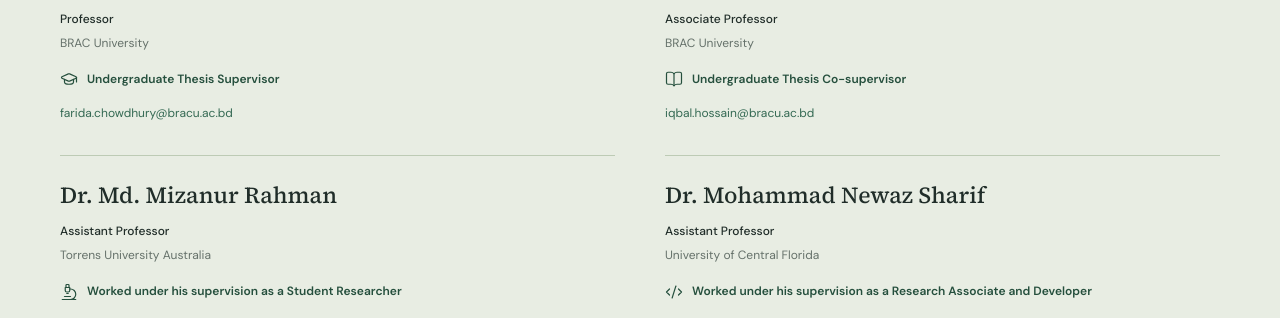
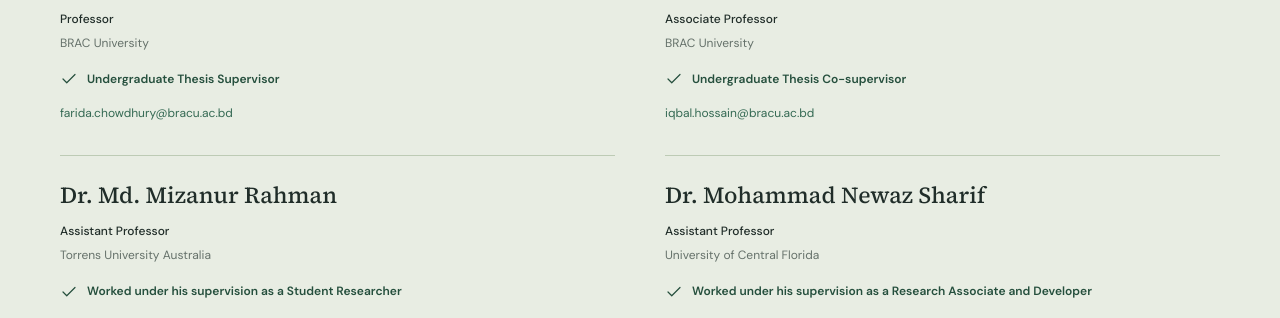
Before and after one commit to MeherazChayan/Chayan, a React (Vite) app: page / in a window 1280 px wide. Shown: the part 11677-11995 px from the top of the page. Built offline with nearby package versions, Linux system fonts and the light colour scheme.

Commit message:
Use checkmarks for referee relationships

```diff
--- a/src/App.tsx
+++ b/src/App.tsx
@@ -1,5 +1,5 @@
 import { useEffect, useState } from 'react';
-import { ArrowUpRight, BadgeCheck, BookOpen, BrainCircuit, BriefcaseBusiness, ChevronDown, CircuitBoard, Code2, CodeXml as Github, ContactRound, Cpu, Download, ExternalLink, FolderKanban, GraduationCap, Laptop, LibraryBig, MapPin, Menu, Microscope, SlidersHorizontal, Trophy, X } from 'lucide-react';
+import { ArrowUpRight, BadgeCheck, BookOpen, BrainCircuit, BriefcaseBusiness, Check, ChevronDown, CircuitBoard, CodeXml as Github, ContactRound, Cpu, Download, ExternalLink, FolderKanban, GraduationCap, Laptop, LibraryBig, MapPin, Menu, SlidersHorizontal, Trophy, X } from 'lucide-react';
 import { FaLinkedin } from 'react-icons/fa';
 import { FcGoogle } from 'react-icons/fc';
 import { MdEmail } from 'react-icons/md';
@@ -46,7 +46,7 @@ export default function App(){
 
       <section id="certifications" data-nav="Certifications" className="section wrap"><SectionHead eyebrow="Certificates and Languages" title="Certificates and Languages"/><div className="credentials"><div><span className="eyebrow">Certificates</span>{certifications.map(c=><p className="certificate-item" key={c}><span className="certificate-logo"><CertificateLogo certificate={c}/></span>{c}</p>)}</div><div><span className="eyebrow">Languages</span><p className="language-item"><span className="language-logo bangla-logo" role="img" aria-label="Bangla language">অ</span><span><strong>Bengali</strong><small>Native proficiency</small></span></p><p className="language-item"><span className="language-logo ielts-logo" role="img" aria-label="IELTS">IELTS</span><span><strong>English</strong><small>Professional working proficiency · IELTS Academic overall 7.0</small></span></p></div></div></section>
 
-      <section id="references" data-nav="References" className="section references"><div className="wrap"><SectionHead eyebrow="08 · Academic references" title="Referees" copy="Academic mentors and collaborators across BRAC University, Torrens University Australia, and the University of Central Florida."/><div className="ref-grid">{references.map(([n,d,o,e,r],i)=>{const relationIcons=[<GraduationCap/>,<BookOpen/>,<Microscope/>,<Code2/>];return <article key={n}><h3>{n}</h3><p className="ref-designation">{d}</p><p>{o}</p><div className="ref-relationship">{relationIcons[i]}<span>{r}</span></div>{e?<SafeLink className="ref-email" href={`https://mail.google.com/mail/?view=cm&fs=1&to=${e}`}>{e}</SafeLink>:<span>Contact details available upon request.</span>}</article>})}</div></div></section>
+      <section id="references" data-nav="References" className="section references"><div className="wrap"><SectionHead eyebrow="08 · Academic references" title="Referees" copy="Academic mentors and collaborators across BRAC University, Torrens University Australia, and the University of Central Florida."/><div className="ref-grid">{references.map(([n,d,o,e,r])=><article key={n}><h3>{n}</h3><p className="ref-designation">{d}</p><p>{o}</p><div className="ref-relationship"><Check/><span>{r}</span></div>{e?<SafeLink className="ref-email" href={`https://mail.google.com/mail/?view=cm&fs=1&to=${e}`}>{e}</SafeLink>:<span>Contact details available upon request.</span>}</article>)}</div></div></section>
     </main>
   </>
 }
```
